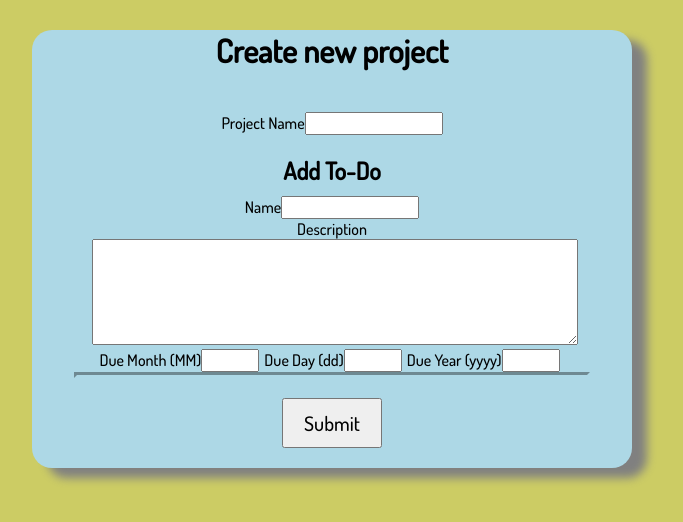
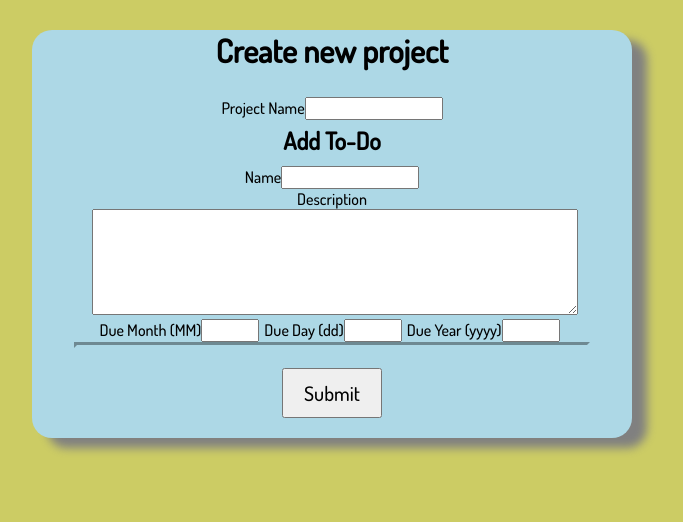
Before and after one commit to zderApfel/to-do, a plain HTML site: page index.html in a window 1280 px wide. Both pictures are taken after a click on the button "New Project". Shown: the whole page, without its empty margins (308-991 px from the left). Drawn offline with Linux system fonts and the light colour scheme.

Commit message:
Adjusted a bit of formatting

```diff
--- a/style.css
+++ b/style.css
@@ -61,7 +61,7 @@
 }
 
 #pname{
-    margin: 20px 0 20px 0;
+    margin: 5px 0 5px 0;
 }
 
 #todo-title{
```
